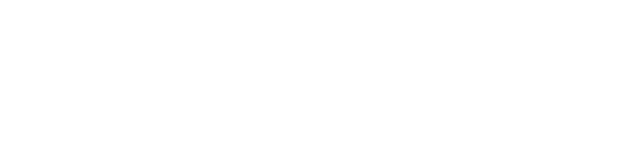
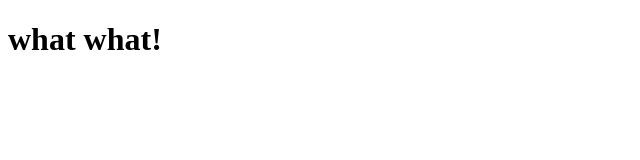
Before and after one commit to RobertCardoso/Portifolio-RobertC-ChristinaG, a plain HTML site: page resume.html in a window 1280 px wide. Shown: the whole page, without its empty margins (0-640 px from the left). Drawn offline with Linux system fonts and the light colour scheme.

Commit message:
what what update

```diff
--- a/resume.html
+++ b/resume.html
@@ -7,6 +7,6 @@
     <title>Resume</title>
 </head>
 <body>
-
+    <h1>what what!</h1>
 </body>
 </html>
```
